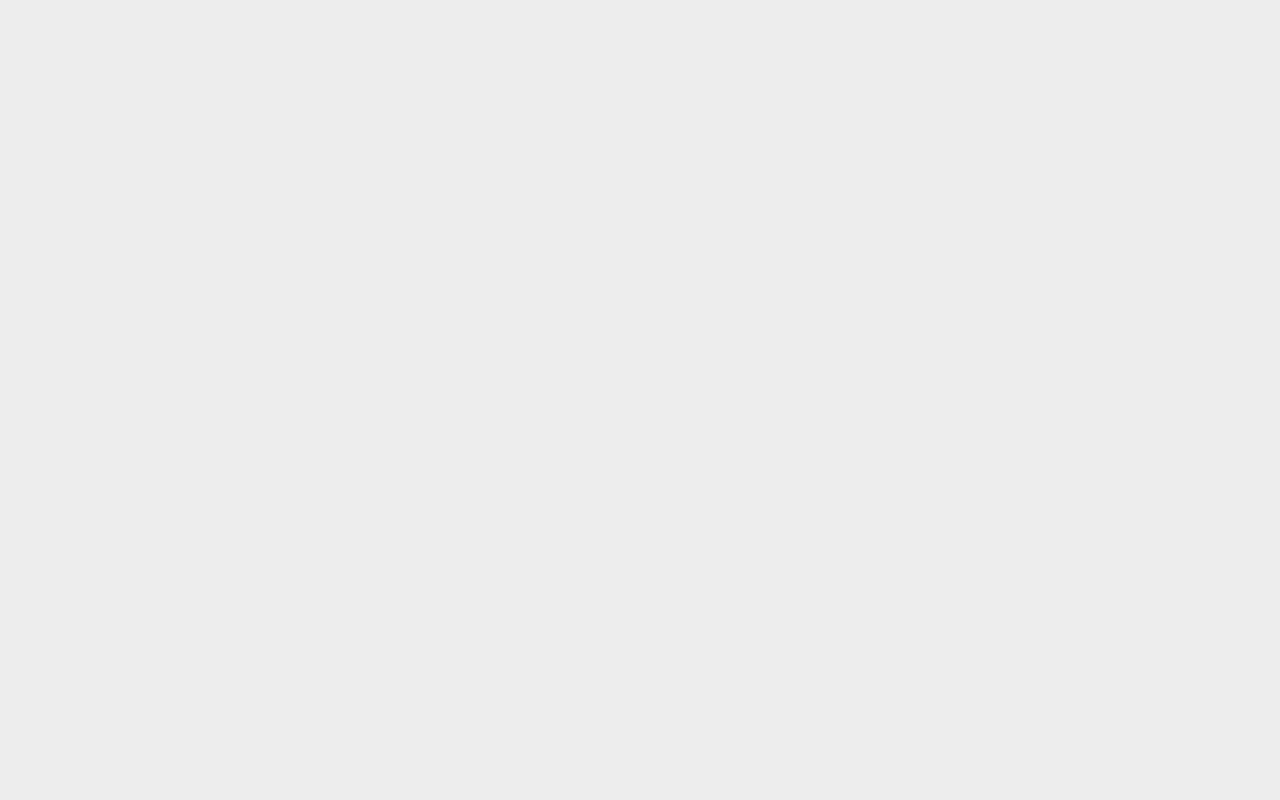
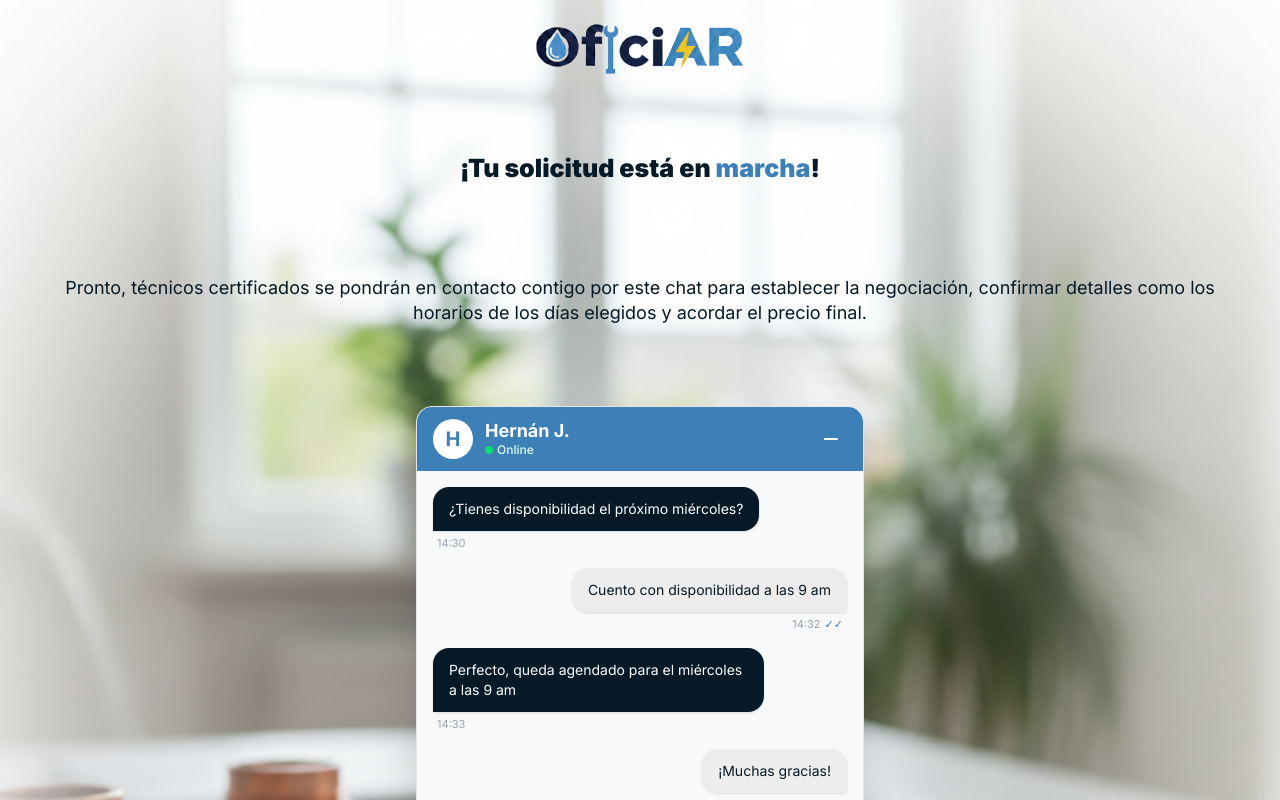
Before and after one commit to DavidToroHrr/oficiAR-front, a React (Vite) app: page /user-services-chat in a window 1280 px wide. Before the commit this address had no page. Shown: the top 800 px of the page. Built offline with nearby package versions, Linux system fonts and the light colour scheme; what @mercadopago/sdk-react would draw is missing.

Commit message:
Uploading client services chat

```diff
--- a/src/App.jsx
+++ b/src/App.jsx
@@ -25,7 +25,7 @@ import PaymentReleaseChat from './pages/PaymentRealeaseChat/PaymentReleaseChat';
 import ClientRequestsChat from './pages/ClientRequestsChat/ClientRequestsChat';
 import ClientServiceRequests from './pages/ClientServiceRequests/ClientServiceRequests';
 import UserHistorial from './pages/UserHistorial/UserHistorial';
-
+import UserServicesChat from './pages/UserServicesChat/UserServicesChat';
 
 function App() {
   return (
@@ -46,6 +46,7 @@ function App() {
         {/* UserServices va aquí, al mismo nivel que las demás rutas */}
         <Route path="/user-services" element={<UserServices />} />
 
+        <Route path="/user-services-chat" element={<UserServicesChat />} />
 
         <Route path="/user-historial" element={<UserHistorial />} />
 
--- /dev/null
+++ b/src/pages/UserServicesChat/UserServicesChat.jsx
@@ -0,0 +1,43 @@
+import InteractiveChat from "../../components/InteractiveChat/InteractiveChat";
+import Logo from "../../assets/logo.png";
+import Button from "../../components/Button/Button";
+import Background from "../../assets/chat-background.png";
+
+export default function UserServicesChat() {
+    const chatConCliente = [
+        { id: 1, text: "¿Tienes disponibilidad el próximo miércoles?", sender: "them", time: "14:30" },
+        { id: 2, text: "Cuento con disponibilidad a las 9 am", sender: "me", time: "14:32" },
+        { id: 3, text: "Perfecto, queda agendado para el miércoles a las 9 am", sender: "them", time: "14:33" },
+        { id: 4, text: "¡Muchas gracias!", sender: "me", time: "14:35" }
+    ];
+
+    return (
+        <div
+            style={{ backgroundImage: `url(${Background})` }}
+            className="bg-cover bg-center bg-no-repeat min-h-screen w-full flex flex-col"
+        >
+
+            <div className="flex flex-col items-center gap-15">
+                <img src={Logo} className="w-[247px] h-[55px] mt-5" />
+
+                <h2 className="mb-4 text-4xl md:text-[25px] font-extrabold text-center pt-5">
+                    ¡Tu solicitud está en <span className="text-light-blue">marcha</span>!
+                </h2>
+
+                <p className="mt-4 mx-15 text-center text-sm md:text-[18px] mb-5">
+                    Pronto, técnicos certificados se pondrán en contacto contigo por este chat para establecer la negociación,
+                    confirmar detalles como los horarios de los días elegidos y acordar el precio final.
+                </p>
+
+                <InteractiveChat initialMessages={chatConCliente}/>
+
+            </div>
+
+            {/* self-end se pone a flotar a la derecha ignorando el flex del contenedor padre */}
+            <Button className="bg-light-blue text-white px-8 py-2.5 rounded-[8px] font-bold shadow-md mt-8
+                                self-start ml-20 mb-10 w-[180px] h-[71px] text-[20px] flex items-center justify-center">
+                Regresar
+            </Button>
+        </div>
+    )
+}
```
